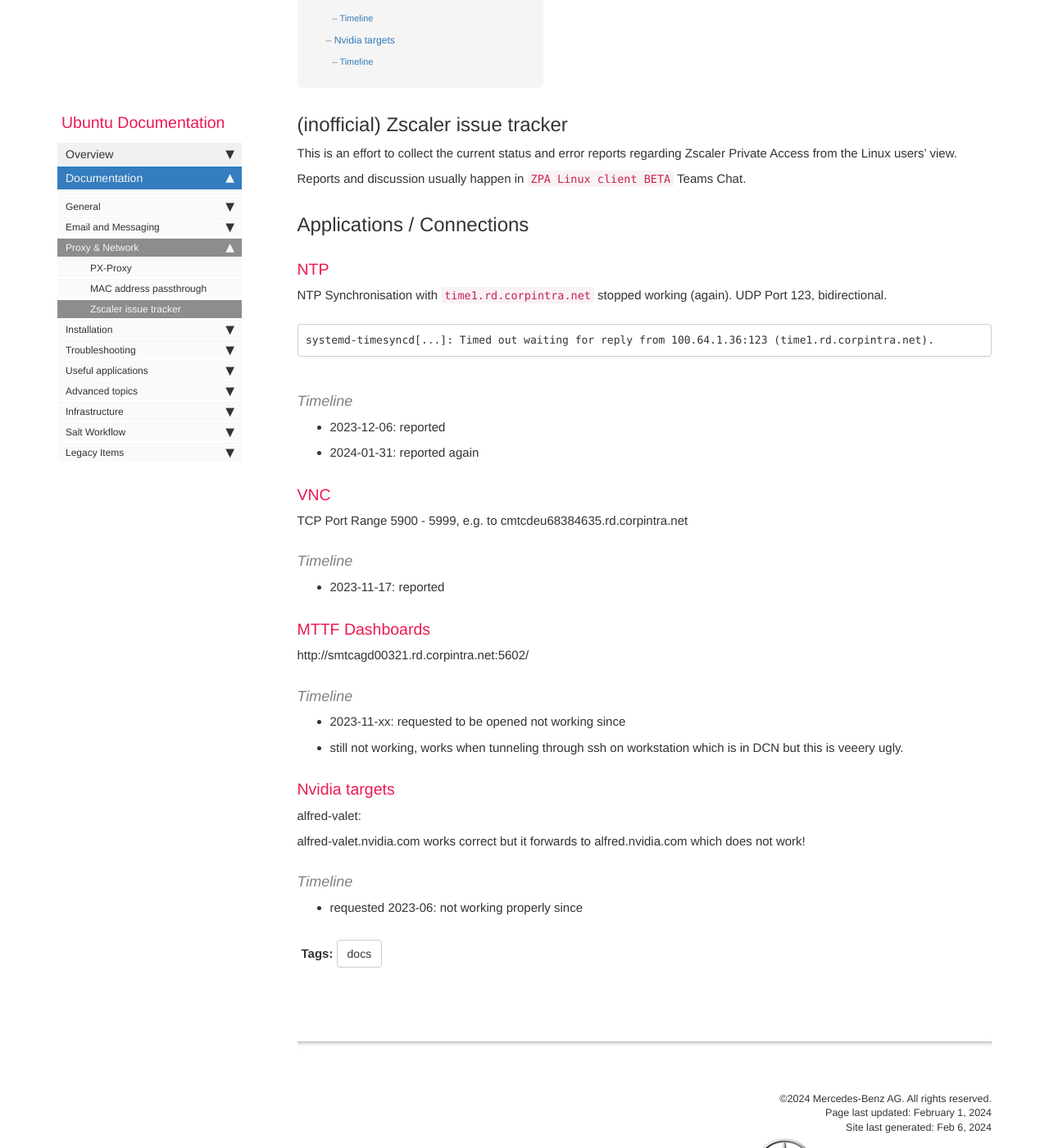
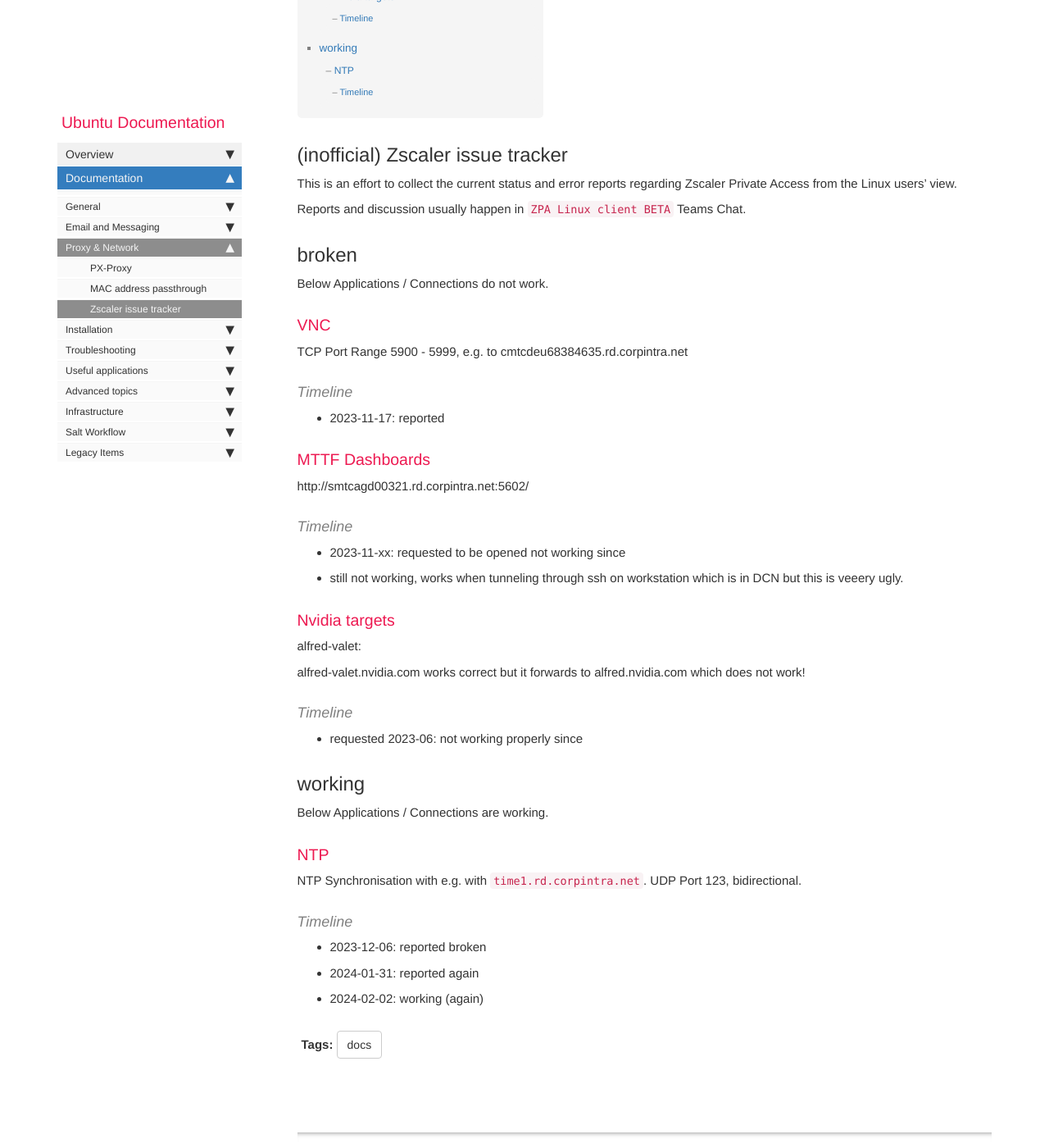
Before and after one commit to RajputPawan/Prometheus, a Jekyll site: the page built from pages/docs/zscaler_issues.md, in a window 1280 px wide and 1400 px high, scrolled down 395 px. Shown: the whole window at 82% size. Built offline with Jekyll 4.4.1, drawn with Linux system fonts in a browser that asks for light colours; comment, search, counter and statistics services are not loaded; some of the changed text lies outside the part shown.

Commit message:
update zscaler_issues.md

````diff
--- a/pages/docs/zscaler_issues.md
+++ b/pages/docs/zscaler_issues.md
@@ -16,21 +16,9 @@
 
 Reports and discussion usually happen in `ZPA Linux client BETA` Teams Chat.
 
-## Applications / Connections
+## broken
 
-### NTP
-
-NTP Synchronisation with `time1.rd.corpintra.net` stopped working (again).
-UDP Port 123, bidirectional.
-
-```
-systemd-timesyncd[...]: Timed out waiting for reply from 100.64.1.36:123 (time1.rd.corpintra.net).
-```
-
-#### Timeline
-
-* 2023-12-06: reported
-* 2024-01-31: reported again
+Below Applications / Connections do not work.
 
 ### VNC
 
@@ -49,8 +37,6 @@
 * 2023-11-xx: requested to be opened not working since
 * still not working, works when tunneling through ssh on workstation which is in DCN but this is veeery ugly.
 
-
-
 ### Nvidia targets
 
 alfred-valet:
@@ -60,3 +46,18 @@
 #### Timeline
 
 * requested 2023-06: not working properly since
+
+## working
+
+Below Applications / Connections are working.
+
+### NTP
+
+NTP Synchronisation with e.g. with `time1.rd.corpintra.net`.
+UDP Port 123, bidirectional.
+
+#### Timeline
+
+* 2023-12-06: reported broken
+* 2024-01-31: reported again
+* 2024-02-02: working (again)
````
